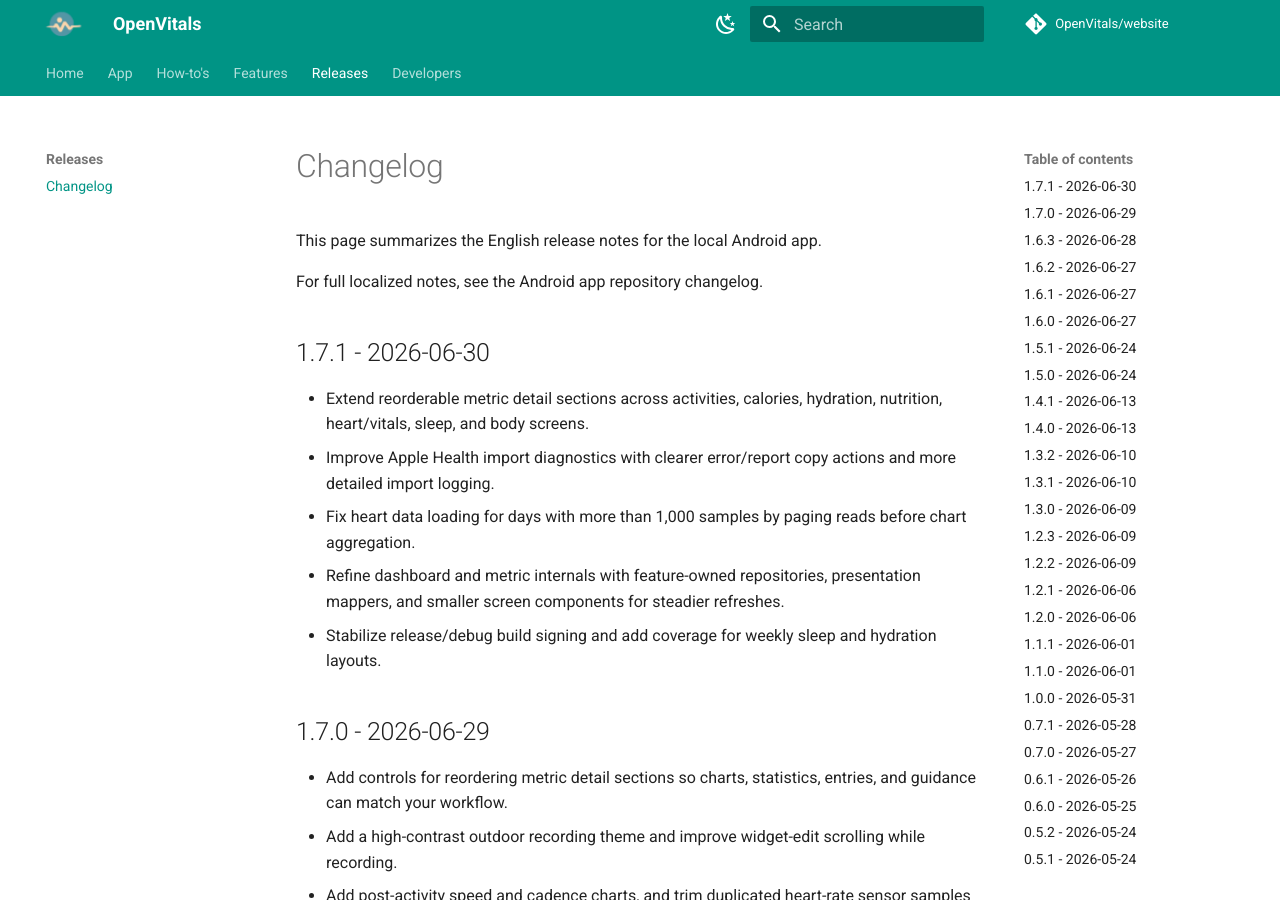
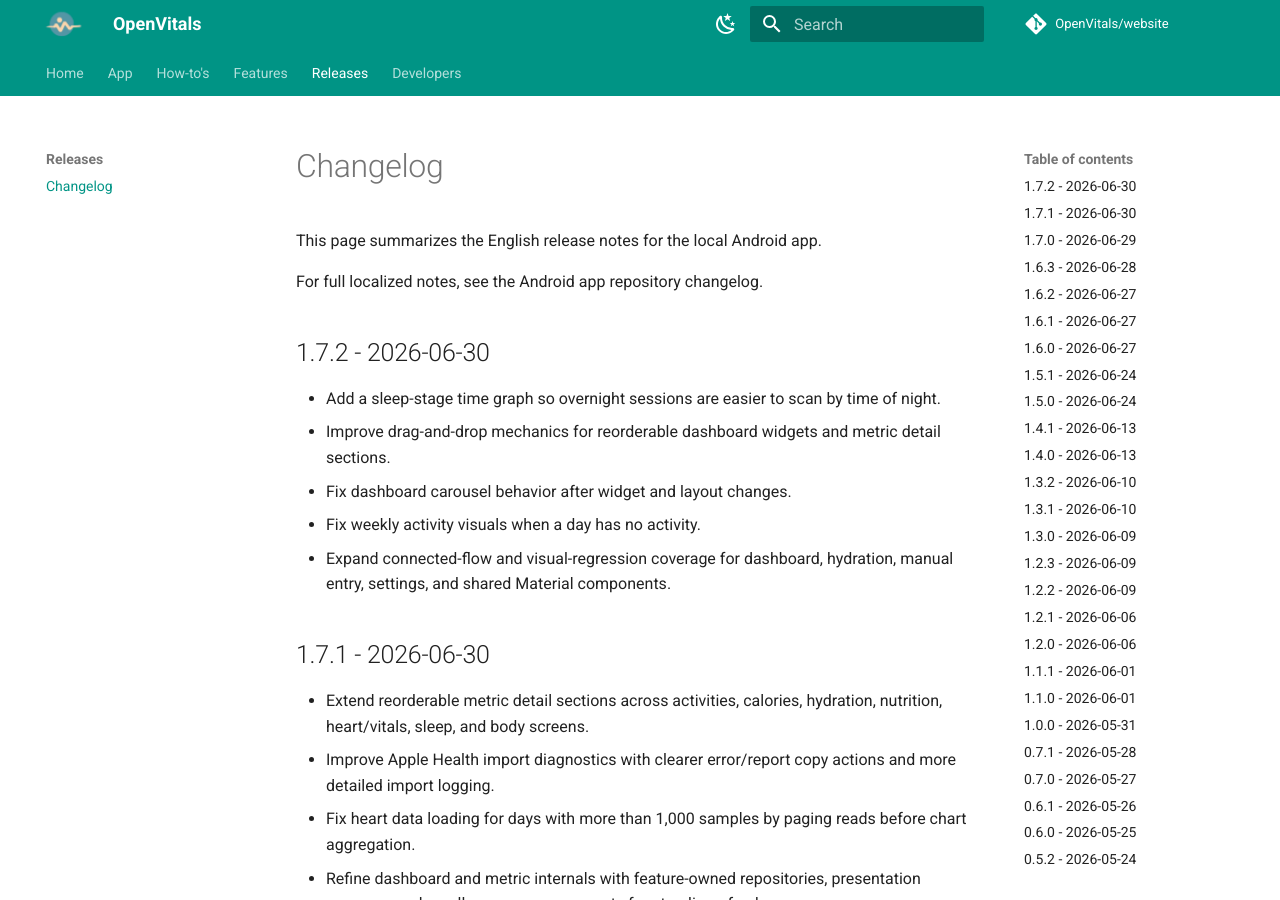
Before and after one commit to OpenVitals-MTU/docs, an MkDocs documentation site: the page built from docs/releases/changelog.md, in a window 1280 px wide and 900 px high. Built offline with MkDocs 1.6.1 and Material for MkDocs 9.7.7, drawn with Linux system fonts in a browser that asks for light colours.

Commit message:
docs: update for OpenVitals 1.7.2

```diff
--- a/docs/releases/changelog.md
+++ b/docs/releases/changelog.md
@@ -3,6 +3,14 @@
 This page summarizes the English release notes for the local Android app.
 
 For full localized notes, see the Android app repository changelog.
+
+## 1.7.2 - 2026-06-30
+
+- Add a sleep-stage time graph so overnight sessions are easier to scan by time of night.
+- Improve drag-and-drop mechanics for reorderable dashboard widgets and metric detail sections.
+- Fix dashboard carousel behavior after widget and layout changes.
+- Fix weekly activity visuals when a day has no activity.
+- Expand connected-flow and visual-regression coverage for dashboard, hydration, manual entry, settings, and shared Material components.
 
 ## 1.7.1 - 2026-06-30
 
```
Also changed, not shown: docs/app/features.md (+1 -1 lines).
